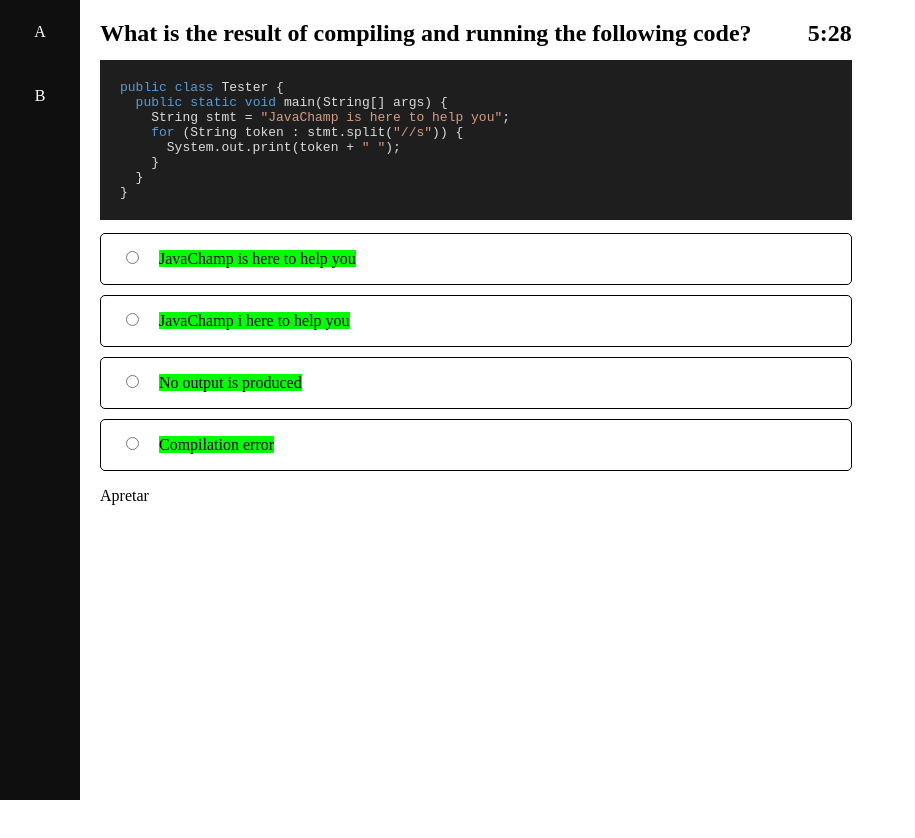
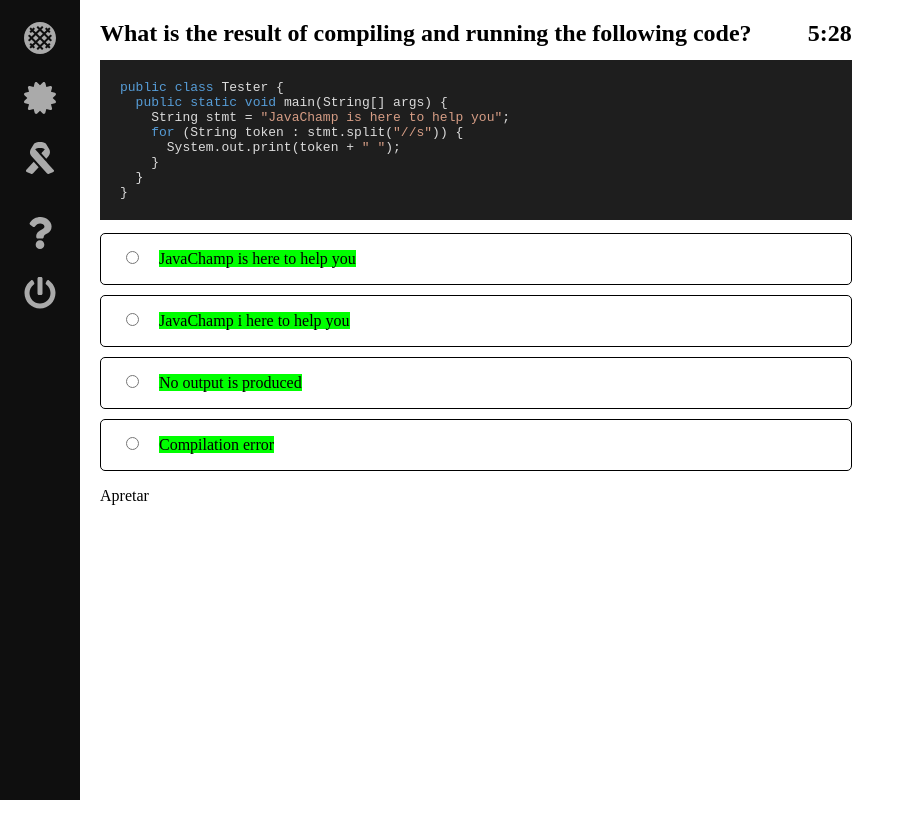
Before and after one commit to roddyvitali/questions-app, a React app: page / in a window 1280 px wide. Shown: the whole page, without its empty margins (0-915 px from the left). Before the commit the page ends 800 px from the top, so only its background shows below. Built offline with nearby package versions, Linux system fonts and the light colour scheme.

Commit message:
Menu Update

```diff
--- a/package.json
+++ b/package.json
@@ -25,6 +25,10 @@
     "webpack-dev-server": "^3.1.10"
   },
   "dependencies": {
+    "@fortawesome/fontawesome-free": "^5.5.0",
+    "@fortawesome/fontawesome-svg-core": "^1.2.8",
+    "@fortawesome/free-solid-svg-icons": "^5.5.0",
+    "@fortawesome/react-fontawesome": "^0.1.3",
     "highlight.js": "^9.13.1",
     "highlightjs-line-numbers.js": "^2.5.0",
     "monaco-editor-webpack-plugin": "^1.5.4",
--- a/src/components/Countdown/Countdown.js
+++ b/src/components/Countdown/Countdown.js
@@ -57,7 +57,7 @@ class Countdown extends Component {
   render() {
     const { seconds,  minutes } = this.state;
     const { className } = this.props;
-    console.log(className);
+    // console.log(className);
     return (
       <h1 className={className} onClick={()=>this.startCountDown()}>
         {minutes}:{seconds}
--- a/src/components/Menu/Lateral.js
+++ b/src/components/Menu/Lateral.js
@@ -1,12 +1,21 @@
 import React, { Component } from 'react';
+import { FontAwesomeIcon } from '@fortawesome/react-fontawesome'
 import './Menu.css';
 class Lateral extends Component {
   render(){
     return(
       <div className="menu-lateral">
-        <ul>
-          <li>A</li>
-          <li>B</li>
+        <ul className="menu-child">
+
+          <li><FontAwesomeIcon icon="stroopwafel" size="2x" color="#aaa"/></li>
+          <li><FontAwesomeIcon icon="certificate" size="2x" color="#aaa"/></li>
+          <li><FontAwesomeIcon icon="ribbon" size="2x" color="#aaa"/></li>
+          <ul className="menu-child">
+            <li><FontAwesomeIcon icon="question" size="2x" color="#aaa"/></li>
+            <li><FontAwesomeIcon icon="power-off" size="2x" color="#aaa"/></li>
+          </ul>
+
+
         </ul>
       </div>
     );
--- a/src/components/Menu/Menu.css
+++ b/src/components/Menu/Menu.css
@@ -4,15 +4,34 @@
   background: #0f0f0f;
   color: #fff;
 }
-.menu-lateral ul{
+.menu-child{
   padding: 0;
   margin: 0;
+  height: 100%;
+  position: relative;
 }
-.menu-lateral ul li{
-  height: 64px;
+
+.menu-lasts {
+
+}
+.menu-child li, .menu-lasts li{
+  height: 50px;
+  padding: 5px 0;
+  /* padding-bottom: 15px; */
   list-style-type: none;
   text-align: center;
-  width: 100%;
-  line-height: 64px;
+  width: 80px;
+  line-height: 50px;
+  cursor: pointer;
+}
+.menu-child li:first-child, .menu-lasts li:first-child{
+  padding-top: 20px;
+}
+.menu-child li:last-child{
+  /* padding-bottom: 25px; */
+}
 
-}
+/* .menu-child li:nth-last-child(-n+2) {
+  position: absolute;
+  bottom: 0;
+} */
--- a/src/index.js
+++ b/src/index.js
@@ -1,16 +1,24 @@
 import React from "react";
 import ReactDOM from "react-dom";
 
-import Editor from "Components/Editor/Editor"
-import Title from "Components/Title/Title"
-import Alternatives from "Components/Alternatives/Alternatives"
-import Question from "Components/Question/Question"
+import Editor from "Components/Editor/Editor";
+import Title from "Components/Title/Title";
+import Alternatives from "Components/Alternatives/Alternatives";
+import Question from "Components/Question/Question";
 import Countdown from "Components/Countdown/Countdown";
 
 import Lateral from "Components/Menu/Lateral";
 
-import notifyMe from 'Components/Notifications/Notifications'
+import notifyMe from 'Components/Notifications/Notifications';
+
+import { library } from '@fortawesome/fontawesome-svg-core';
+import { FontAwesomeIcon } from '@fortawesome/react-fontawesome';
+import { faStroopwafel, faQuestion, faPowerOff, faIdBadge, faCertificate, faRibbon } from '@fortawesome/free-solid-svg-icons';
+
+
 import './index.css';
+
+library.add(faStroopwafel, faQuestion, faPowerOff, faIdBadge, faCertificate, faRibbon);
 
 const Index = () => {
   return <div className="main">
```
Also changed, not shown: src/index.css (line endings or trailing spaces), 1 other file.
